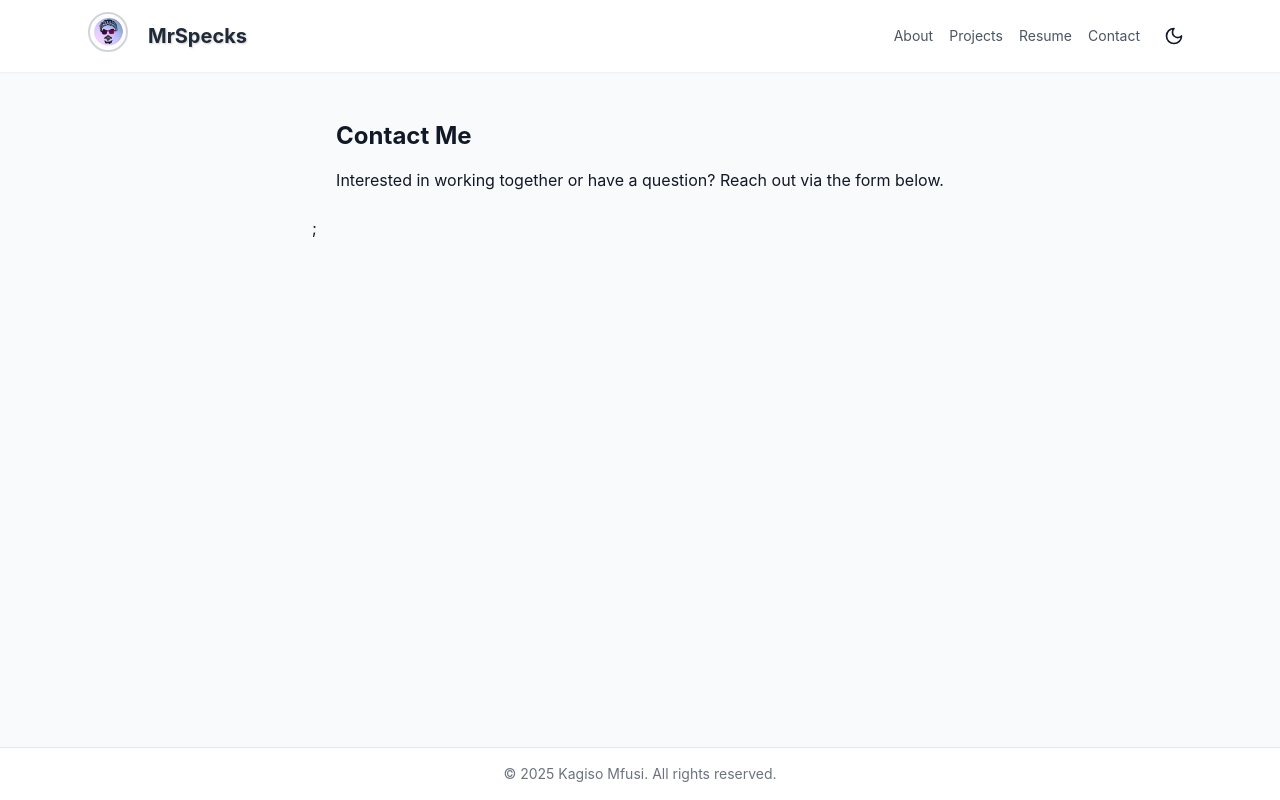
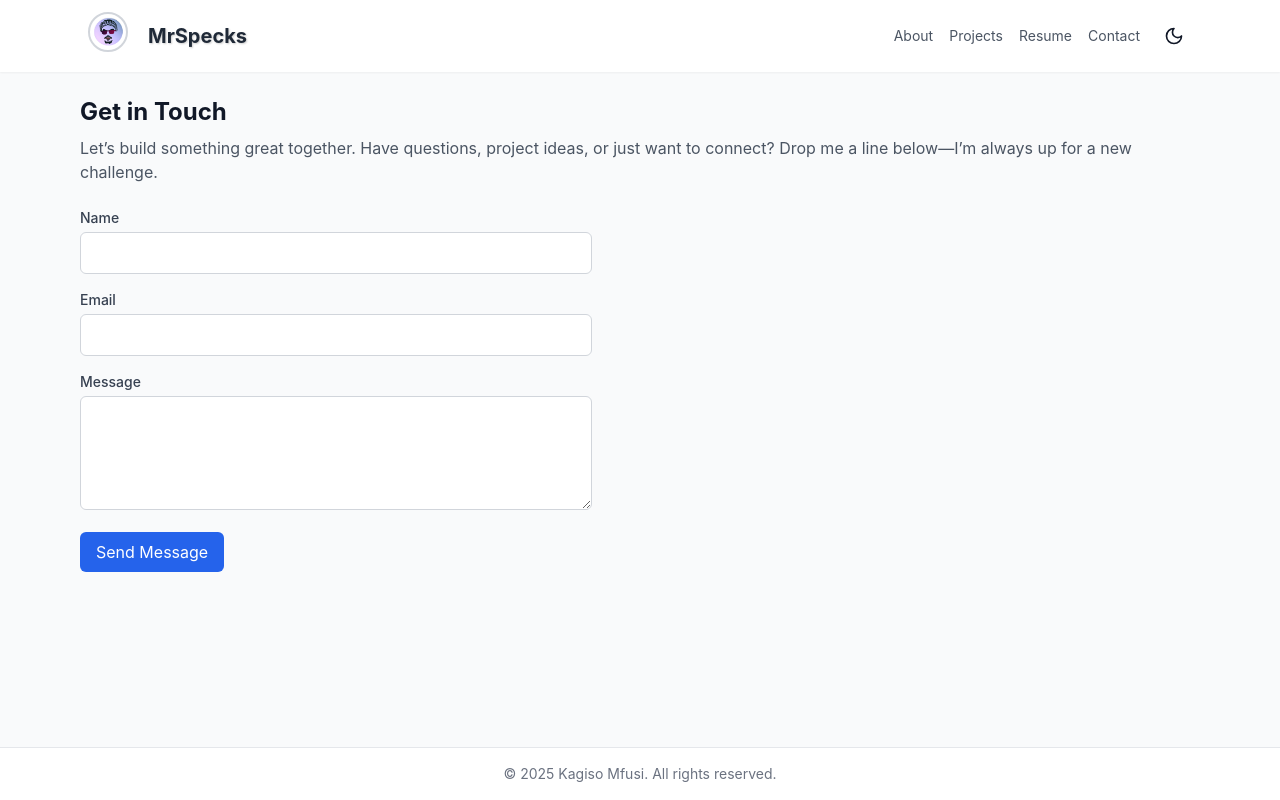
Before and after one commit to MrSpecks/MrSpecks-, a Next.js app in the folder portfolio/: page /contact in a window 1280 px wide. Built offline with nearby package versions, Linux system fonts and the light colour scheme.

Commit message:
Added form on Contact.tsx fixed trailing ";" on _app.tsx

```diff
--- a/portfolio/pages/_app.tsx
+++ b/portfolio/pages/_app.tsx
@@ -6,7 +6,7 @@ import '../styles/globals.css';
 export default function App({Component, pageProps}: AppProps) {
     return (
     <Layout>
-        <Component {...pageProps} />;
+        <Component {...pageProps} />
     </Layout>
     )
 }
--- a/portfolio/pages/contact.tsx
+++ b/portfolio/pages/contact.tsx
@@ -1,16 +1,68 @@
 import React from "react";
 import Layout from "../components/Layout";
 import SEO from "../components/SEO";
+
 export default function ContactPage() {
   return (
     <>
-        <SEO title="Contact | MrSpecks" description="Get in touch with me for collaboration or inquiries." />
-      <main className="p-6">
-        <h1 className="text-2xl font-bold">Contact Me</h1>
-        <p className="mt-4 text-base">
-          Interested in working together or have a question? Reach out via the form below.
+      <h1 className="text-2xl font-bold mb-2 text-gray-900 dark:text-white">
+        Get in Touch
+      </h1>
+      <p className="text-gray-600 dark:text-gray-300 mb-6">
+        Let’s build something great together. Have questions, project ideas, or just
+        want to connect? Drop me a line below—I’m always up for a new challenge.
       </p>
-      </main>
+
+      <form
+        action="https://formspree.io/f/movdqkgn"
+        method="post"
+        className="space-y-4 max-w-lg">
+        <div>
+          <label
+            htmlFor="name"
+            className="block text-sm font-medium text-gray-700 dark:text-gray-300">
+            Name
+          </label>
+          <input
+            type="text"
+            id="name"
+            name="name"
+            required
+            className="mt-1 w-full px-3 py-2 border border-gray-300 rounded-md focus:outline-none focus:ring-2 focus:ring-blue-500 dark:bg-gray-800 dark:border-gray-600"/>
+        </div>
+        <div>
+          <label
+            htmlFor="email"
+            className="block text-sm font-medium text-gray-700 dark:text-gray-300">
+            Email
+          </label>
+          <input
+            type="email"
+            id="email"
+            name="email"
+            required
+            className="mt-1 w-full px-3 py-2 border border-gray-300 rounded-md focus:outline-none focus:ring-2 focus:ring-blue-500 dark:bg-gray-800 dark:border-gray-600"/>
+        </div>
+        <div>
+          <label
+            htmlFor="message"
+            className="block text-sm font-medium text-gray-700 dark:text-gray-300">
+            Message
+          </label>
+          <textarea
+            id="message"
+            name="message"
+            rows={4}
+            required
+            className="mt-1 w-full px-3 py-2 border border-gray-300 rounded-md focus:outline-none focus:ring-2 focus:ring-blue-500 dark:bg-gray-800 dark:border-gray-600"
+          />
+        </div>
+        <button
+          type="submit"
+          className="bg-blue-600 text-white px-4 py-2 rounded-md hover:bg-blue-700 focus:outline-none focus:ring-2 focus:ring-blue-500">
+          Send Message
+        </button>
+      </form>
     </>
   )
 }
```
Lines whose indentation alone changed are shown as unchanged.
